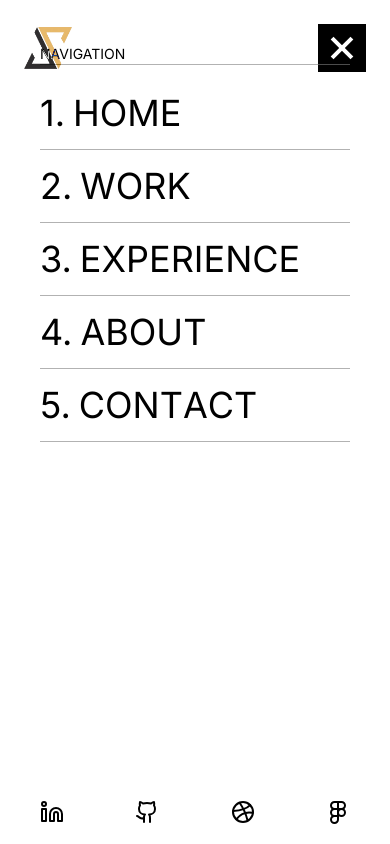
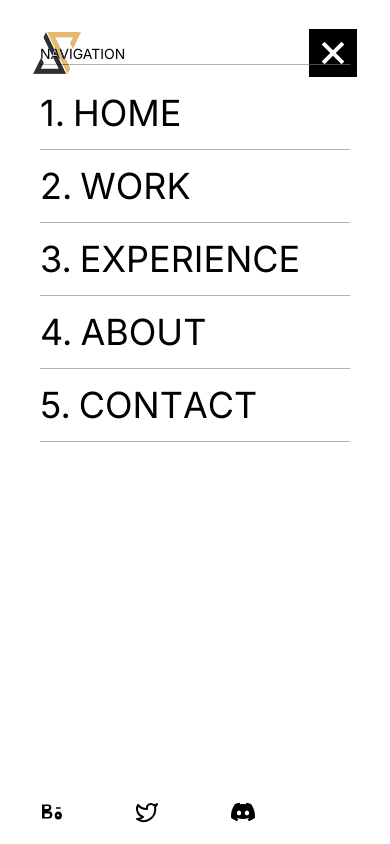
Before and after one commit to jpauceyy/JPStudio, a React (Vite) app: page / in a window 390 px wide. Both pictures are taken after a click on the element 342 px from the left and 48 px from the top of the page. Shown: the top 844 px of the page. Built offline with nearby package versions, Linux system fonts and the light colour scheme.

Commit message:
Update Header social icons and responsive styling

```diff
--- a/src/components/Header.tsx
+++ b/src/components/Header.tsx
@@ -1,6 +1,18 @@
 import React, { useState, useRef } from "react";
 import { motion, useMotionValue, AnimatePresence, useScroll, useMotionValueEvent } from "motion/react";
-import { Linkedin, Github, Dribbble, Figma } from "lucide-react";
+import { Twitter } from "lucide-react";
+
+const BehanceIcon = ({ size = 24 }: { size?: number }) => (
+    <svg width={size} height={size} viewBox="0 0 24 24" fill="currentColor" xmlns="http://www.w3.org/2000/svg">
+        <path d="M8.22 10.96c1.11 0 1.9-.3 2.37-.88.47-.59.71-1.39.71-2.4 0-1.01-.24-1.81-.71-2.4-.47-.59-1.26-.88-2.37-.88H2v7.44h6.22zm-3.6-5.04h2.7c.6 0 1.05.12 1.35.36.3.24.45.63.45 1.17 0 .54-.15.93-.45 1.17-.3.24-.75.36-1.35.36H4.62V5.92zm4.32 12.6c1.2 0 2.07-.33 2.61-.99.54-.66.81-1.56.81-2.7 0-1.14-.27-2.04-.81-2.7-.54-.66-1.41-.99-2.61-.99H2v7.38h6.94zm-4.32-5.1h3.3c.72 0 1.23.15 1.53.45.3.3.45.75.45 1.35 0 .6-.15 1.05-.45 1.35-.3.3-.81.45-1.53.45H4.62v-3.6zm13.68-1.8c-1.14 0-2.04.36-2.7 1.08-.66.72-.99 1.68-.99 2.88 0 1.2.33 2.16.99 2.88.66.72 1.56 1.08 2.7 1.08 1.14 0 2.04-.36 2.7-1.08.66-.72.99-1.68.99-2.88 0-1.2-.33-2.16-.99-2.88-.66-.72-1.56-1.08-2.7-1.08zm-1.08 3.24c.18-.36.48-.54.9-.54.42 0 .72.18.9.54.18.36.27.84.27 1.44h-2.34c0-.6.09-1.08.27-1.44zm3.42-7.56h-4.68v1.44h4.68V7.32z" />
+    </svg>
+);
+
+const DiscordIcon = ({ size = 24 }: { size?: number }) => (
+    <svg width={size} height={size} viewBox="0 0 24 24" fill="currentColor" xmlns="http://www.w3.org/2000/svg">
+        <path d="M20.317 4.3698a19.7913 19.7913 0 00-4.8851-1.5152.0741.0741 0 00-.0785.0371c-.211.3753-.4447.8648-.6083 1.2495-1.8447-.2762-3.68-.2762-5.4868 0-.1636-.3933-.4058-.8742-.6177-1.2495a.077.077 0 00-.0785-.037 19.7363 19.7363 0 00-4.8852 1.515.0699.0699 0 00-.0321.0277C.5334 9.0458-.319 13.5799.0992 18.0578a.0824.0824 0 00.0312.0561c2.0528 1.5076 4.0413 2.4228 5.9929 3.0294a.0777.0777 0 00.0842-.0276c.4616-.6304.8731-1.2952 1.226-1.9942a.076.076 0 00-.0416-.1057c-.6528-.2476-1.2743-.5495-1.8722-.8923a.077.077 0 01-.0076-.1277c.1258-.0943.2517-.1923.3718-.2914a.0743.0743 0 01.0776-.0105c3.9278 1.7933 8.18 1.7933 12.0614 0a.0739.0739 0 01.0785.0095c.1202.099.246.1981.3728.2924a.077.077 0 01-.0066.1276 12.2986 12.2986 0 01-1.873.8914.0766.0766 0 00-.0407.1067c.3604.698.7719 1.3628 1.225 1.9932a.076.076 0 00.0842.0286c1.961-.6067 3.9495-1.5219 6.0023-3.0294a.077.077 0 00.0313-.0552c.5004-5.177-.8382-9.6739-3.5485-13.6604a.061.061 0 00-.0312-.0286zM8.02 15.3312c-1.1825 0-2.1569-1.0857-2.1569-2.419 0-1.3332.9555-2.4189 2.157-2.4189 1.2108 0 2.1757 1.0952 2.1568 2.419 0 1.3332-.9555 2.4189-2.1569 2.4189zm7.9748 0c-1.1825 0-2.1569-1.0857-2.1569-2.419 0-1.3332.9554-2.4189 2.1569-2.4189 1.2108 0 2.1757 1.0952 2.1568 2.419 0 1.3332-.946 2.4189-2.1568 2.4189Z" />
+    </svg>
+);
 
 interface iNavItem {
     heading: string;
@@ -64,18 +76,16 @@ const defaultNavItems: iNavItem[] = [
 const CustomFooter: React.FC = () => {
     return (
         <div className="flex w-full text-sm justify-between text-black px-10 md:px-24 py-5">
-            <a href="https://linkedin.com" target="_blank" rel="noopener noreferrer">
-                <Linkedin size={24} />
+            <a href="https://behance.net" target="_blank" rel="noopener noreferrer">
+                <BehanceIcon size={24} />
             </a>
-            <a href="https://github.com" target="_blank" rel="noopener noreferrer">
-                <Github size={24} />
+            <a href="https://twitter.com" target="_blank" rel="noopener noreferrer">
+                <Twitter size={24} />
             </a>
-            <a href="https://dribbble.com" target="_blank" rel="noopener noreferrer">
-                <Dribbble size={24} />
+            <a href="https://discord.com" target="_blank" rel="noopener noreferrer">
+                <DiscordIcon size={24} />
             </a>
-            <a href="https://www.figma.com" target="_blank" rel="noopener noreferrer">
-                <Figma size={24} />
-            </a>
+            <div className="w-6 h-6"></div> {/* Blank icon */}
         </div>
     );
 };
@@ -250,13 +260,13 @@ export const Header: React.FC<iHeaderProps> = ({
                 initial={{ y: -100 }}
                 animate={{ y: 0 }}
                 transition={{ duration: 0.8, ease: [0.22, 1, 0.36, 1] }}
-                className={`fixed top-0 left-0 right-0 z-50 flex justify-center transition-all duration-500 ${isScrolled ? "p-4" : "p-6 mix-blend-difference"
+                className={`fixed top-0 left-0 right-0 z-50 flex justify-center transition-all duration-500 ${isScrolled ? "p-4" : "p-4 md:p-6 mix-blend-difference"
                     }`}
             >
                 <div
-                    className={`flex justify-between items-center w-full transition-all duration-500 ${isScrolled
-                        ? "max-w-4xl bg-black/40 backdrop-blur-xl border border-white/10 rounded-full py-3 px-6 shadow-2xl"
-                        : "max-w-full py-0 px-0"
+                    className={`flex justify-between items-center w-full transition-all duration-500 border ${isScrolled
+                            ? "max-w-4xl bg-black/40 backdrop-blur-xl border-white/10 rounded-full py-3 px-4 md:px-6 shadow-2xl"
+                            : "max-w-full bg-transparent border-white/0 rounded-full py-3 px-4 md:px-6"
                         }`}
                 >
                     <div className={`transition-all duration-500 ${isScrolled ? "w-8 h-8" : "w-12 h-12"}`}>
```
